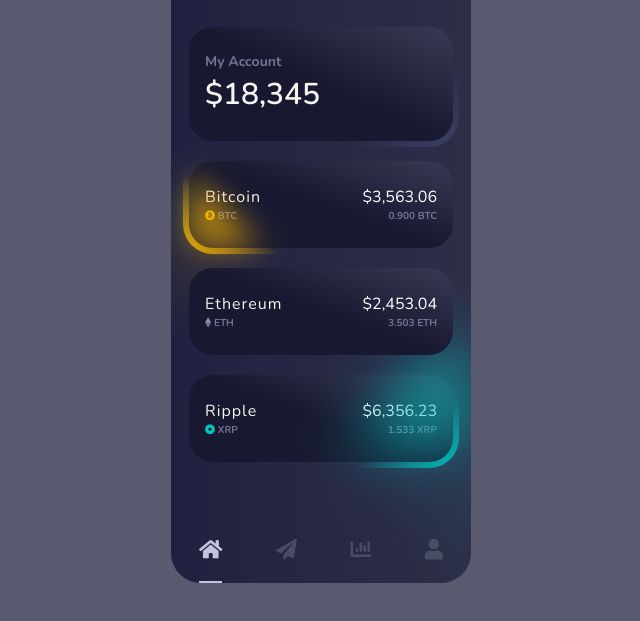
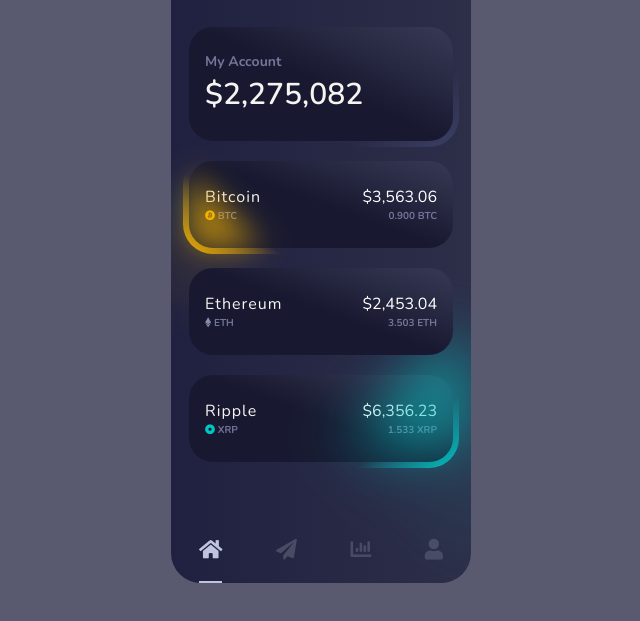
Before and after one commit to starlyte1/Cwallet1, a plain HTML site: page index.html in a window 1280 px wide. Shown: the part 97-718 px from the top of the page, without its empty margins (319-959 px from the left). Drawn offline with nearby package versions, Linux system fonts and the light colour scheme.

Commit message:
Update index.html

```diff
--- a/index.html
+++ b/index.html
@@ -19,7 +19,7 @@
 
         <div class="mt-4 d-flex flex-column rounded-border grey-color py-4 px-3">
             <span class="account-label">My Account</span>
-            <span class="balance">$18,345</span>
+            <span class="balance">$2,275,082</span>
         </div>
 
         <div class="mt-2 d-flex flex-row justify-content-between rounded-border yellow-color px-3 py-4">
```
